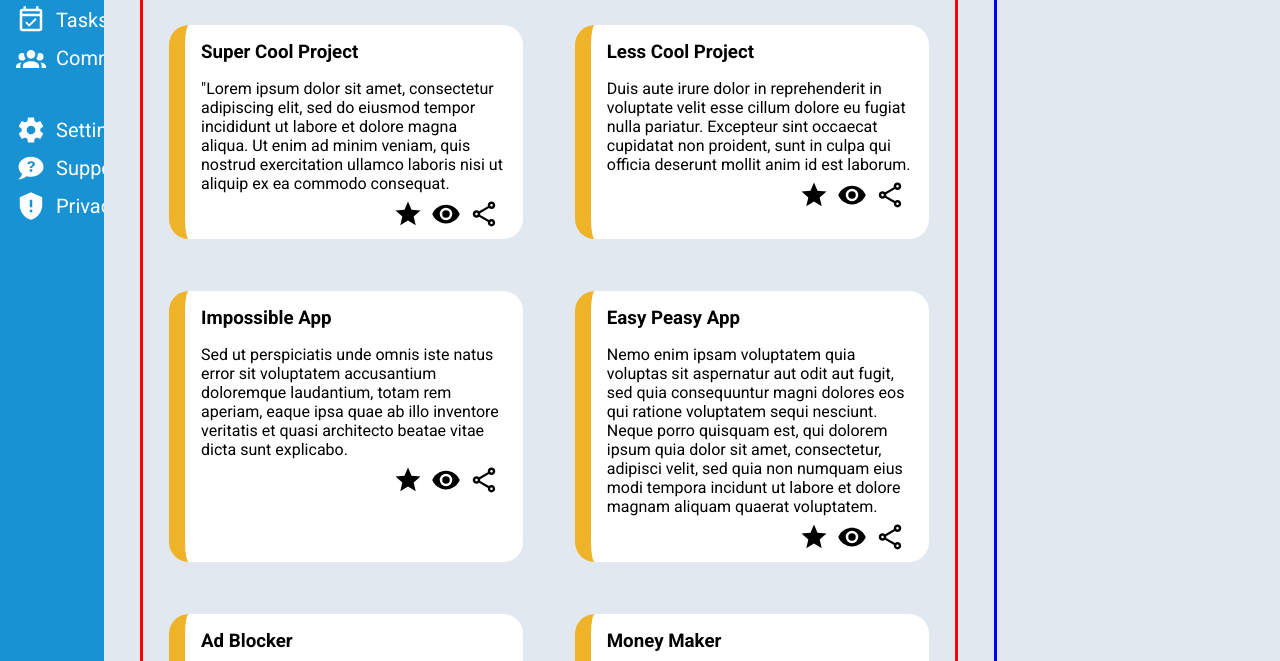
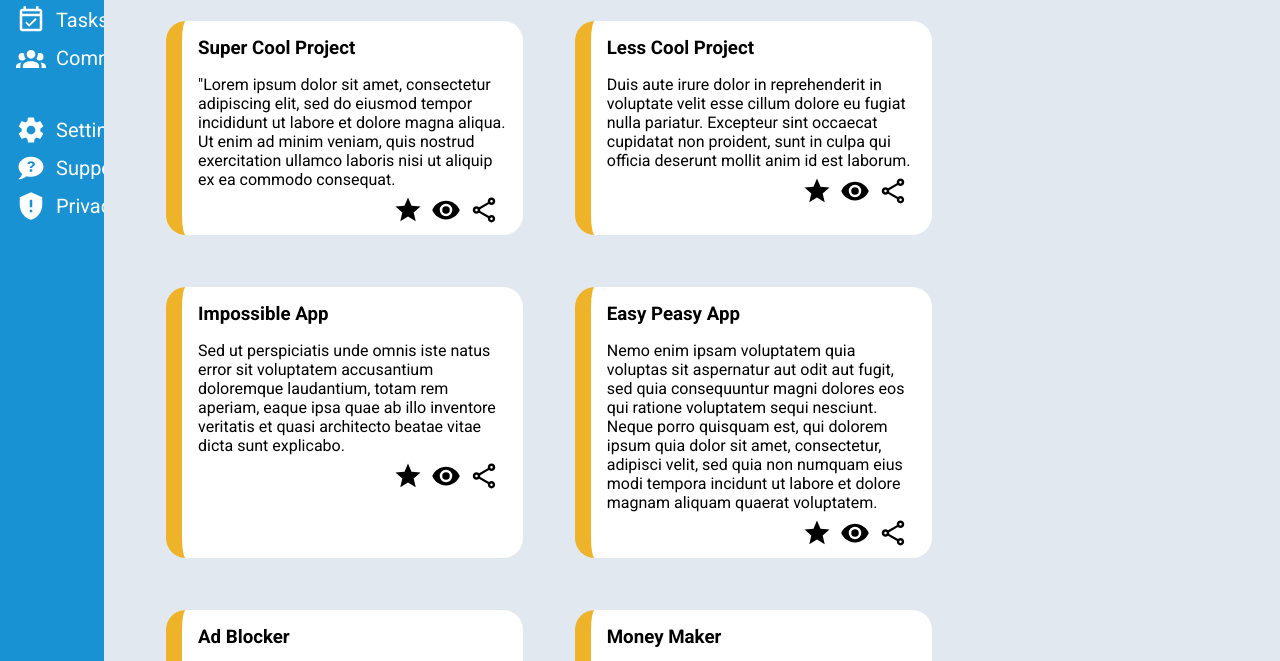
Before and after one commit to AriFarj/admin-dashboard, a plain HTML site: page index.html in a window 1280 px wide. Shown: the part 235-896 px from the top of the page. Drawn offline with Linux system fonts and the light colour scheme.

Commit message:
adjustments

```diff
--- a/style.css
+++ b/style.css
@@ -163,8 +163,6 @@
 }
 
 .cards {
-    border-style: solid;
-    border-color: red;
     margin: 18px;
     display: grid;
     grid-template-columns: repeat(2, 1fr);
@@ -172,8 +170,6 @@
 }
 
 .annoucements {
-    border-style: solid;
-    border-color: blue;
 }
 
 .project-card {
```
